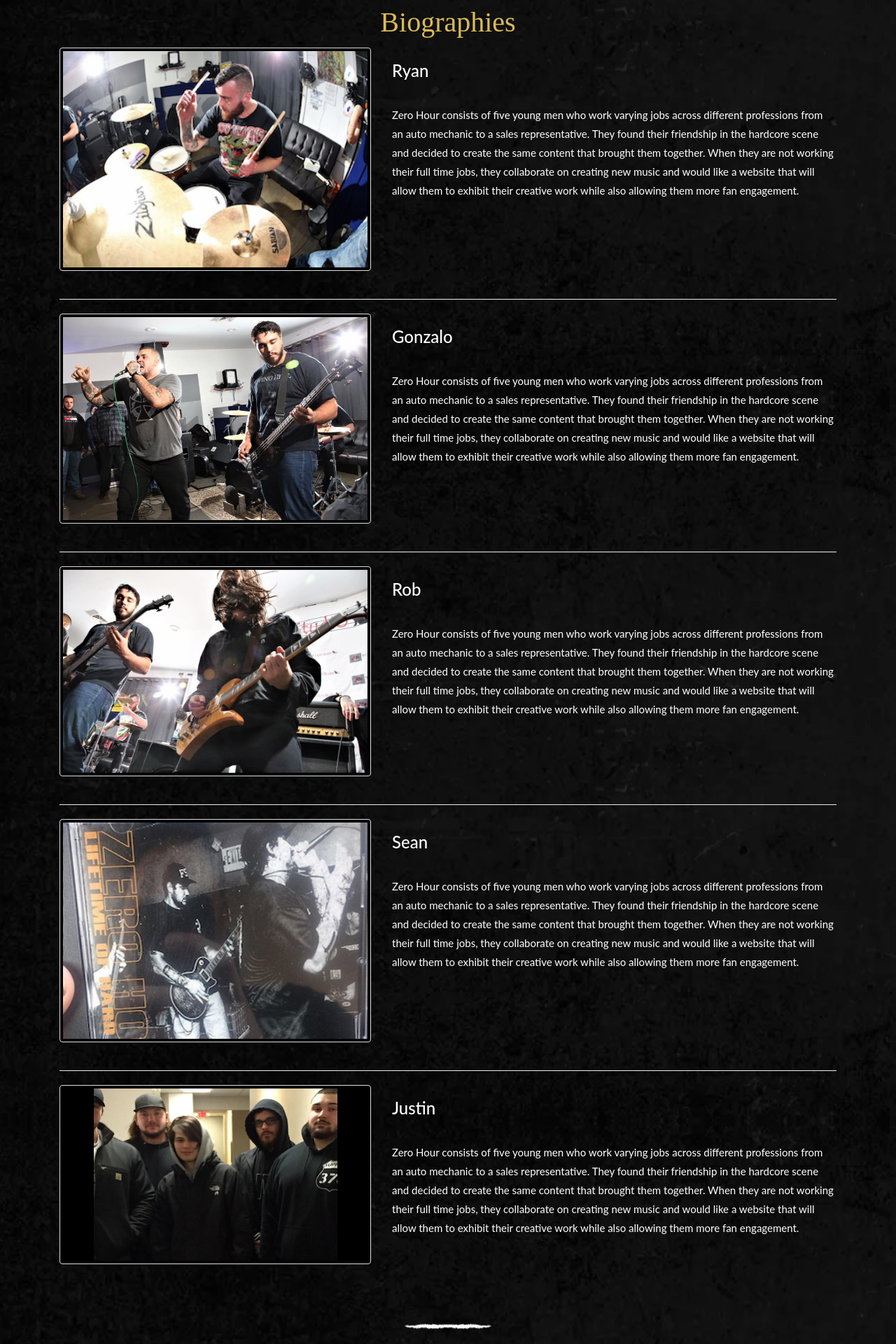
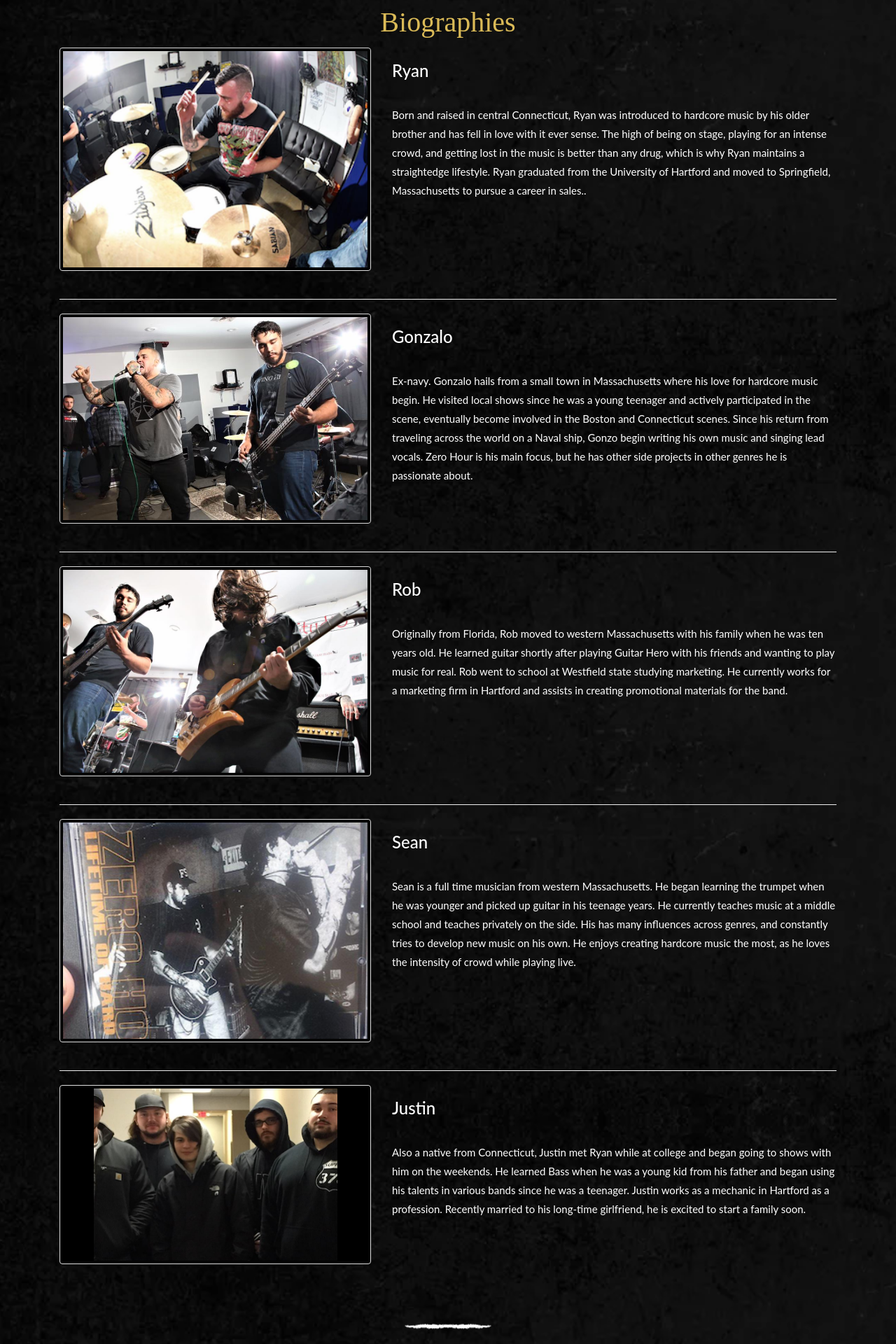
Before and after one commit to richardhanksjr/CS634-Group-Project, a PHP site: page /about.php in a window 1280 px wide. Shown: the part 1001-2921 px from the top of the page at 70% size. Run offline with PHP 8.4, Linux system fonts and the light colour scheme.

Commit message:
Add bio to about.php

```diff
--- a/about.php
+++ b/about.php
@@ -12,18 +12,14 @@ include "header.php";
 	</div>
 	<div class="text-center">
 		<a href="index.html"><img class="text-center triangle"
-			src="images/triangle_image.png" alt=""></a> <br>
-		<br>
-		<br>
+			src="images/triangle_image.png" alt=""></a> <br> <br> <br>
 		<div class="home_img">
 			<img src="images/white_bar.png" alt="">
 		</div>
 	</div>
 
 
-	<br>
-	<br>
-	<br>
+	<br> <br> <br>
 
 
 	<div id="new_album" class="container-fluid">
@@ -54,13 +50,11 @@ include "header.php";
 
 			</div>
 		</div>
-		<br>
-		<br>
+		<br> <br>
 		<div class="home_img text_center">
 			<img src="images/white_bar.png" alt="">
 		</div>
-		<br>
-		<br>
+		<br> <br>
 	</div>
 
 
@@ -76,6 +70,7 @@ include "header.php";
 				<div class="thumbnail">
 					<a href="images/ryan.png"> <img src="images/ryan.png" alt="Band"
 						style="width: 100%">
+
 				</div>
 				</a>
 			</div>
@@ -83,14 +78,13 @@ include "header.php";
 			<div class="col-sm-7">
 				<span class="col-left">
 					<h3>Ryan</h3> <br>
-					<p>Zero Hour consists of five young men who work varying jobs
-						across different professions from an auto mechanic to a sales
-						representative. They found their friendship in the hardcore scene
-						and decided to create the same content that brought them together.
-						When they are not working their full time jobs, they collaborate
-						on creating new music and would like a website that will allow
-						them to exhibit their creative work while also allowing them more
-						fan engagement.</p>
+					<p>Born and raised in central Connecticut, Ryan was introduced to
+						hardcore music by his older brother and has fell in love with it
+						ever sense. The high of being on stage, playing for an intense
+						crowd, and getting lost in the music is better than any drug,
+						which is why Ryan maintains a straightedge lifestyle. Ryan
+						graduated from the University of Hartford and moved to
+						Springfield, Massachusetts to pursue a career in sales..</p>
 				</span>
 			</div>
 		</div>
@@ -101,8 +95,9 @@ include "header.php";
 
 			<div class="col-sm-5">
 				<div class="thumbnail">
-					<a href="images/gonzalo.png"> <img src="images/gonzalo.png" alt="Band"
-						style="width: 100%">
+					<a href="images/gonzalo.png"> <img src="images/gonzalo.png"
+						alt="Band" style="width: 100%">
+
 				</div>
 				</a>
 			</div>
@@ -110,14 +105,14 @@ include "header.php";
 			<div class="col-sm-7">
 				<span class="col-left">
 					<h3>Gonzalo</h3> <br>
-					<p>Zero Hour consists of five young men who work varying jobs
-						across different professions from an auto mechanic to a sales
-						representative. They found their friendship in the hardcore scene
-						and decided to create the same content that brought them together.
-						When they are not working their full time jobs, they collaborate
-						on creating new music and would like a website that will allow
-						them to exhibit their creative work while also allowing them more
-						fan engagement.</p>
+					<p>Ex-navy. Gonzalo hails from a small town in Massachusetts where
+						his love for hardcore music begin. He visited local shows since he
+						was a young teenager and actively participated in the scene,
+						eventually become involved in the Boston and Connecticut scenes.
+						Since his return from traveling across the world on a Naval ship,
+						Gonzo begin writing his own music and singing lead vocals. Zero
+						Hour is his main focus, but he has other side projects in other
+						genres he is passionate about.</p>
 				</span>
 			</div>
 		</div>
@@ -128,6 +123,7 @@ include "header.php";
 				<div class="thumbnail">
 					<a href="images/rob.png"> <img src="images/rob.png" alt="Band"
 						style="width: 100%">
+
 				</div>
 				</a>
 			</div>
@@ -135,14 +131,12 @@ include "header.php";
 			<div class="col-sm-7">
 				<span class="col-left">
 					<h3>Rob</h3> <br>
-					<p>Zero Hour consists of five young men who work varying jobs
-						across different professions from an auto mechanic to a sales
-						representative. They found their friendship in the hardcore scene
-						and decided to create the same content that brought them together.
-						When they are not working their full time jobs, they collaborate
-						on creating new music and would like a website that will allow
-						them to exhibit their creative work while also allowing them more
-						fan engagement.</p>
+					<p>Originally from Florida, Rob moved to western Massachusetts with
+						his family when he was ten years old. He learned guitar shortly
+						after playing Guitar Hero with his friends and wanting to play
+						music for real. Rob went to school at Westfield state studying
+						marketing. He currently works for a marketing firm in Hartford and
+						assists in creating promotional materials for the band.</p>
 				</span>
 			</div>
 		</div>
@@ -155,6 +149,7 @@ include "header.php";
 				<div class="thumbnail">
 					<a href="images/sean.png"> <img src="images/sean.png" alt="Band"
 						style="width: 100%">
+
 				</div>
 				</a>
 			</div>
@@ -162,14 +157,13 @@ include "header.php";
 			<div class="col-sm-7">
 				<span class="col-left">
 					<h3>Sean</h3> <br>
-					<p>Zero Hour consists of five young men who work varying jobs
-						across different professions from an auto mechanic to a sales
-						representative. They found their friendship in the hardcore scene
-						and decided to create the same content that brought them together.
-						When they are not working their full time jobs, they collaborate
-						on creating new music and would like a website that will allow
-						them to exhibit their creative work while also allowing them more
-						fan engagement.</p>
+					<p>Sean is a full time musician from western Massachusetts. He
+						began learning the trumpet when he was younger and picked up
+						guitar in his teenage years. He currently teaches music at a
+						middle school and teaches privately on the side. His has many
+						influences across genres, and constantly tries to develop new
+						music on his own. He enjoys creating hardcore music the most, as
+						he loves the intensity of crowd while playing live.</p>
 				</span>
 			</div>
 		</div>
@@ -180,8 +174,9 @@ include "header.php";
 
 			<div class="col-sm-5">
 				<div class="thumbnail">
-					<a href="images/justin.png"> <img src="images/justin.png" alt="Band"
-						style="width: 80%">
+					<a href="images/justin.png"> <img src="images/justin.png"
+						alt="Band" style="width: 80%">
+
 				</div>
 				</a>
 			</div>
@@ -189,27 +184,23 @@ include "header.php";
 			<div class="col-sm-7">
 				<span class="col-left">
 					<h3>Justin</h3> <br>
-					<p>Zero Hour consists of five young men who work varying jobs
-						across different professions from an auto mechanic to a sales
-						representative. They found their friendship in the hardcore scene
-						and decided to create the same content that brought them together.
-						When they are not working their full time jobs, they collaborate
-						on creating new music and would like a website that will allow
-						them to exhibit their creative work while also allowing them more
-						fan engagement.</p>
+					<p>Also a native from Connecticut, Justin met Ryan while at college
+						and began going to shows with him on the weekends. He learned Bass
+						when he was a young kid from his father and began using his
+						talents in various bands since he was a teenager. Justin works as
+						a mechanic in Hartford as a profession. Recently married to his
+						long-time girlfriend, he is excited to start a family soon.</p>
 				</span>
 			</div>
 		</div>
 
 
 	</div>
-	<br>
-	<br>
+	<br> <br>
 	<div class="home_img text_center">
 		<img src="images/white_bar.png" alt="">
 	</div>
-	<br>
-	<br>
+	<br> <br>
 </div>
 
 
```
Lines whose indentation alone changed are shown as unchanged.
